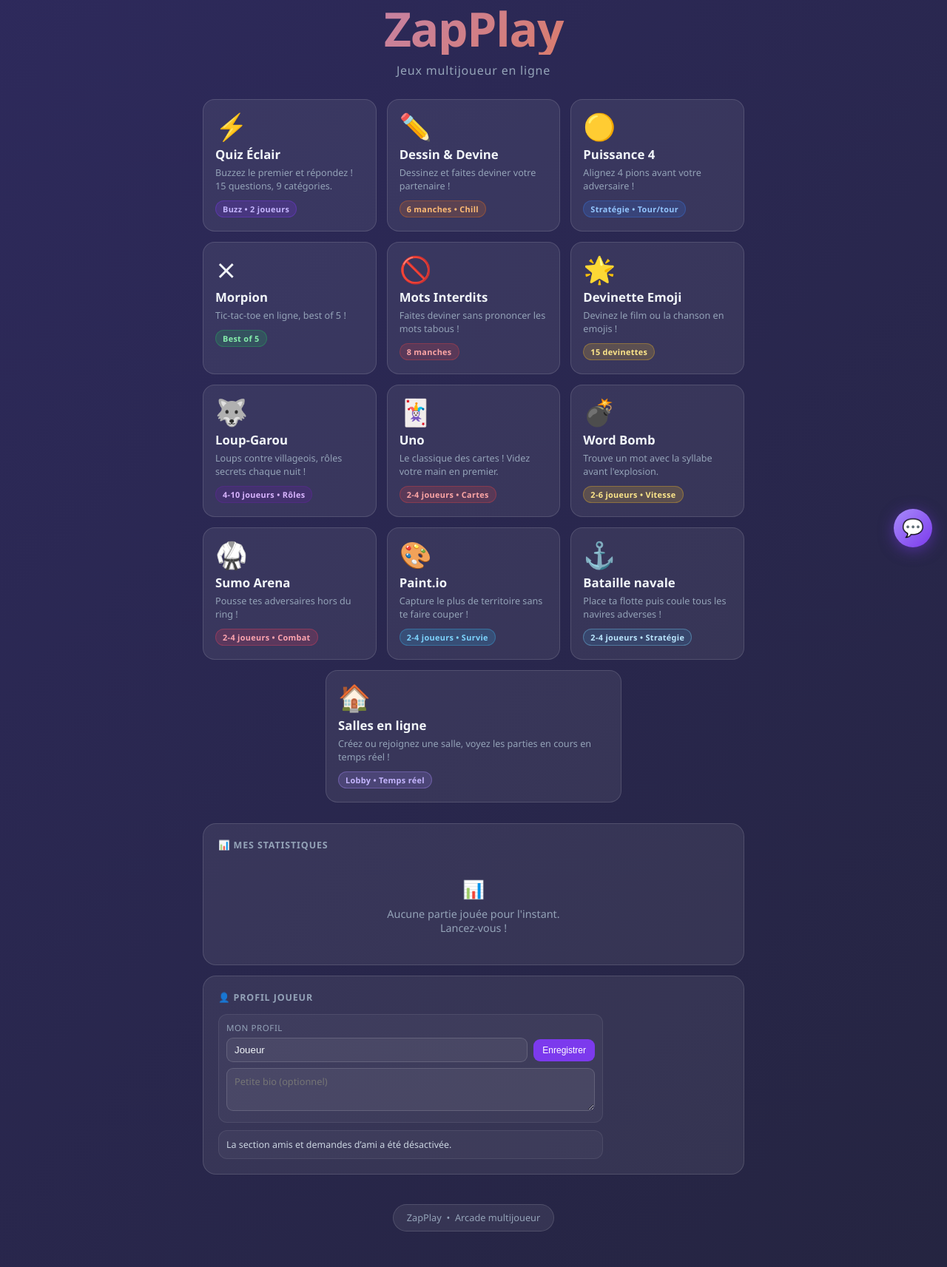
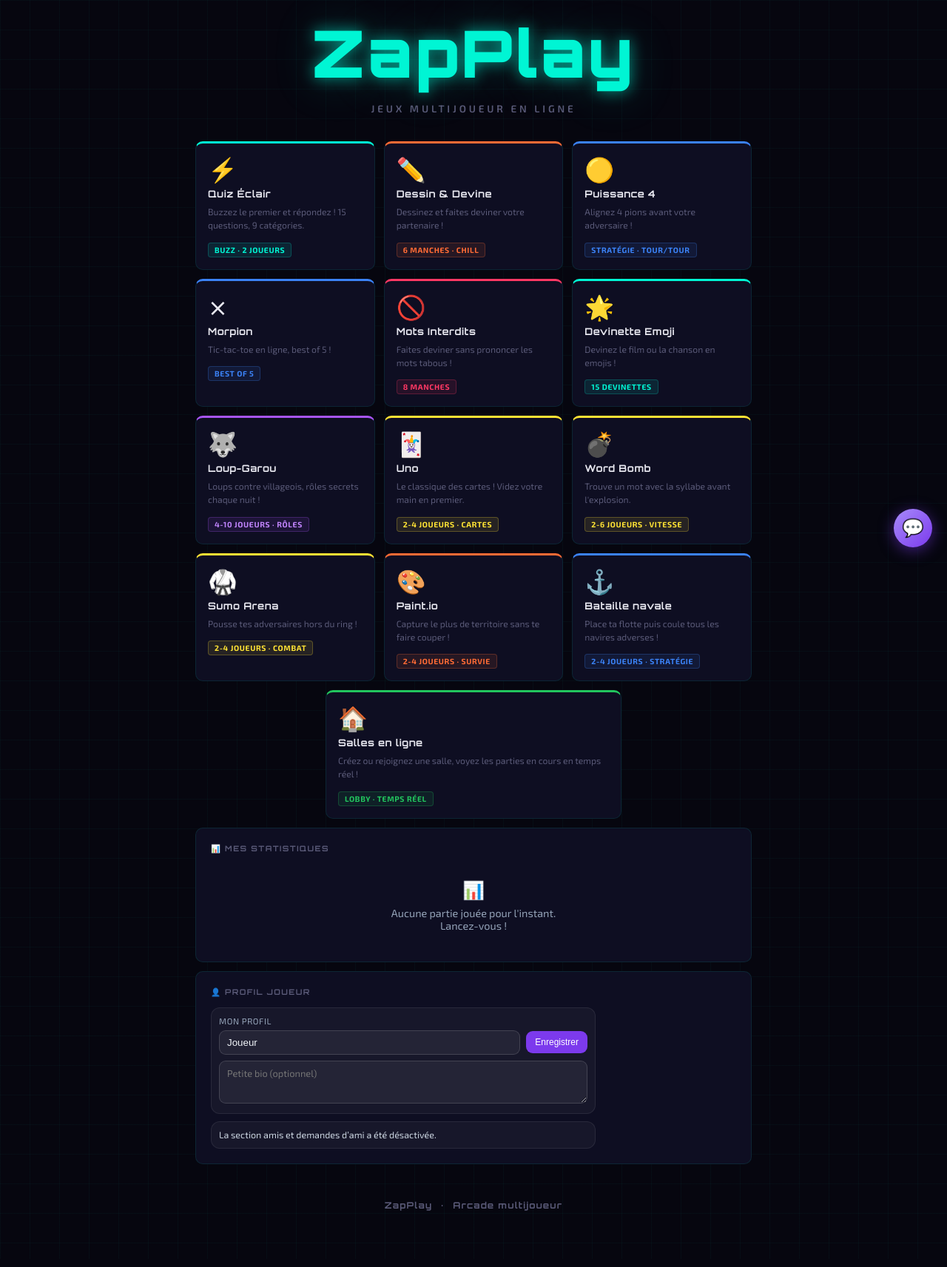
Before and after one commit to Rousslan2/quiz-multijoueur, a website: page public/index.html in a window 1280 px wide. Shown: the part 40-1753 px from the top of the page at 74% size. Drawn offline with Linux system fonts and the light colour scheme.

Commit message:
redesign: arcade neon UI for index + lobby pages
Replace generic purple gradient with dark arcade neon theme.
Orbitron font for headers, Exo 2 for body, electric teal (#00F5D4)
primary accent, near-black background with CSS grid lines, glitch
title animation, per-category card accent colors.

Co-Authored-By: Claude Sonnet 4.6 <noreply@anthropic.com>

```diff
--- a/public/index.html
+++ b/public/index.html
@@ -4,255 +4,334 @@
 <meta charset="UTF-8">
 <meta name="viewport" content="width=device-width, initial-scale=1.0, maximum-scale=1.0, user-scalable=no">
 <title>ZapPlay — Jeux multijoueur en ligne</title>
+<link rel="preconnect" href="https://fonts.googleapis.com">
+<link rel="preconnect" href="https://fonts.gstatic.com" crossorigin>
+<link href="https://fonts.googleapis.com/css2?family=Orbitron:wght@700;900&family=Exo+2:wght@400;500;600;700&display=swap" rel="stylesheet">
 <style>
-:root{
-  --primary:#a78bfa;--primary2:#7c3aed;--buzz:#f97316;--correct:#22c55e;
-  --wrong:#ef4444;--gold:#fbbf24;--text:#f1f5f9;--muted:#94a3b8;
-  --card:rgba(255,255,255,.07);--border:rgba(255,255,255,.13)
-}
-*{box-sizing:border-box;margin:0;padding:0;-webkit-tap-highlight-color:transparent}
-html{height:100%}
-body{
-  min-height:100%;
-  background:linear-gradient(135deg,#0f0c29,#302b63,#24243e);
-  background-size:400% 400%;
-  animation:bgpulse 12s ease infinite;
-  color:var(--text);
-  font-family:'Segoe UI',system-ui,sans-serif;
-  padding:0 0 48px;
-}
-@keyframes bgpulse{
-  0%{background-position:0% 50%}
-  50%{background-position:100% 50%}
-  100%{background-position:0% 50%}
+:root {
+  --bg:     #06060F;
+  --bg2:    #0D0D1F;
+  --card:   #0E0E22;
+  --teal:   #00F5D4;
+  --orange: #FF6B35;
+  --pink:   #FF3864;
+  --gold:   #FFE234;
+  --blue:   #3B82F6;
+  --green:  #22C55E;
+  --text:   #E8E8F0;
+  --muted:  #5A5A78;
+  --border: rgba(0,245,212,.10);
 }
 
-/* ── Header ── */
-.header{text-align:center;padding:44px 20px 28px}
-.header h1{
-  font-size:clamp(2.6rem,9vw,4rem);
-  font-weight:800;
-  background:linear-gradient(135deg,var(--primary),var(--buzz));
-  -webkit-background-clip:text;-webkit-text-fill-color:transparent;background-clip:text;
-  letter-spacing:-.02em;line-height:1.1
+*, *::before, *::after { box-sizing: border-box; margin: 0; padding: 0; -webkit-tap-highlight-color: transparent; }
+
+html { height: 100%; }
+
+body {
+  min-height: 100%;
+  background-color: var(--bg);
+  background-image:
+    linear-gradient(rgba(0,245,212,.03) 1px, transparent 1px),
+    linear-gradient(90deg, rgba(0,245,212,.03) 1px, transparent 1px);
+  background-size: 40px 40px;
+  color: var(--text);
+  font-family: 'Exo 2', sans-serif;
+  padding-bottom: 64px;
 }
-.header p{color:var(--muted);font-size:1rem;margin-top:10px;letter-spacing:.05em}
 
-/* ── Grid ── */
-.grid{
-  display:grid;
-  grid-template-columns:repeat(2,1fr);
-  gap:14px;
-  max-width:760px;
-  margin:0 auto;
-  padding:0 14px;
+/* ── HEADER ── */
+.header {
+  text-align: center;
+  padding: 56px 20px 36px;
+  position: relative;
 }
-@media(min-width:680px){.grid{grid-template-columns:repeat(3,1fr)}}
 
-/* ── Card ── */
-.game-card{
-  display:block;
-  text-decoration:none;
-  background:var(--card);
-  border:1.5px solid var(--border);
-  border-radius:16px;
-  padding:18px 16px;
-  transition:transform .18s,border-color .2s,box-shadow .2s;
-  cursor:pointer;
-  position:relative;
-  overflow:hidden;
-  color:var(--text);
+.logo {
+  font-family: 'Orbitron', monospace;
+  font-weight: 900;
+  font-size: clamp(3rem, 12vw, 5.5rem);
+  letter-spacing: .04em;
+  color: var(--teal);
+  text-shadow:
+    0 0 20px rgba(0,245,212,.6),
+    0 0 60px rgba(0,245,212,.25);
+  position: relative;
+  display: inline-block;
+  animation: glitch 6s infinite;
 }
-.game-card::after{
-  content:'';position:absolute;inset:0;
-  background:linear-gradient(135deg,rgba(167,139,250,.06),rgba(249,115,22,.06));
-  opacity:0;transition:opacity .2s;pointer-events:none;
+
+@keyframes glitch {
+  0%, 90%, 100% { transform: translate(0); text-shadow: 0 0 20px rgba(0,245,212,.6), 0 0 60px rgba(0,245,212,.25); }
+  91%  { transform: translate(-3px, 1px); text-shadow: -3px 0 var(--pink); }
+  92%  { transform: translate(3px, -1px); text-shadow: 3px 0 var(--orange); }
+  93%  { transform: translate(0); text-shadow: 0 0 20px rgba(0,245,212,.6), 0 0 60px rgba(0,245,212,.25); }
+  94%  { transform: translate(2px, 1px); text-shadow: 2px 0 var(--pink); }
+  95%  { transform: translate(0); text-shadow: 0 0 20px rgba(0,245,212,.6), 0 0 60px rgba(0,245,212,.25); }
 }
-.game-card:hover{
-  transform:scale(1.03);
-  border-color:var(--primary);
-  box-shadow:0 8px 36px rgba(167,139,250,.2);
+
+.tagline {
+  font-family: 'Exo 2', sans-serif;
+  font-size: .85rem;
+  font-weight: 600;
+  letter-spacing: .28em;
+  text-transform: uppercase;
+  color: var(--muted);
+  margin-top: 12px;
 }
-.game-card:hover::after{opacity:1}
-.game-card:active{transform:scale(.98)}
 
-.card-icon{
-  font-size:2.2rem;
-  margin-bottom:10px;
-  display:block;
-  line-height:1;
+/* ── GRID ── */
+.grid {
+  display: grid;
+  grid-template-columns: repeat(2, 1fr);
+  gap: 12px;
+  max-width: 780px;
+  margin: 0 auto;
+  padding: 0 14px;
 }
-.card-name{
-  font-size:1.05rem;
-  font-weight:700;
-  color:var(--text);
-  margin-bottom:5px;
-  line-height:1.2;
+@media (min-width: 640px) { .grid { grid-template-columns: repeat(3, 1fr); } }
+
+/* ── CARD ── */
+.game-card {
+  display: block;
+  text-decoration: none;
+  color: var(--text);
+  background: var(--card);
+  border: 1px solid var(--border);
+  border-top: 3px solid var(--teal);
+  border-radius: 10px;
+  padding: 18px 16px 16px;
+  position: relative;
+  overflow: hidden;
+  transition: transform .18s, box-shadow .2s, border-top-color .2s;
 }
-.card-desc{
-  font-size:.79rem;
-  color:var(--muted);
-  line-height:1.45;
-  margin-bottom:10px;
+
+.game-card::before {
+  content: '';
+  position: absolute;
+  inset: 0;
+  background: linear-gradient(160deg, rgba(0,245,212,.04) 0%, transparent 60%);
+  opacity: 0;
+  transition: opacity .2s;
+  pointer-events: none;
 }
-.card-badge{
-  display:inline-block;
-  padding:3px 9px;
-  border-radius:20px;
-  font-size:.68rem;
-  font-weight:700;
-  letter-spacing:.03em;
+
+.game-card:hover {
+  transform: translateY(-3px);
+  box-shadow: 0 0 0 1px var(--teal), 0 8px 32px rgba(0,245,212,.15);
 }
-.b-quiz  {background:rgba(124,58,237,.22);color:#c4b5fd;border:1px solid rgba(124,58,237,.35)}
-.b-draw  {background:rgba(249,115,22,.18);color:#fdba74;border:1px solid rgba(249,115,22,.3)}
-.b-p4    {background:rgba(59,130,246,.18);color:#93c5fd;border:1px solid rgba(59,130,246,.3)}
-.b-morpion{background:rgba(34,197,94,.18);color:#86efac;border:1px solid rgba(34,197,94,.3)}
-.b-taboo {background:rgba(239,68,68,.18);color:#fca5a5;border:1px solid rgba(239,68,68,.3)}
-.b-emoji {background:rgba(251,191,36,.18);color:#fde68a;border:1px solid rgba(251,191,36,.3)}
-.b-loup {background:rgba(107,33,168,.22);color:#d8b4fe;border:1px solid rgba(107,33,168,.35)}
-.b-uno  {background:rgba(239,68,68,.18);color:#fca5a5;border:1px solid rgba(239,68,68,.3)}
-.b-bomb {background:rgba(251,191,36,.18);color:#fde68a;border:1px solid rgba(251,191,36,.3)}
-.b-sumo {background:rgba(244,63,94,.18);color:#fda4af;border:1px solid rgba(244,63,94,.3)}
-.b-paint {background:rgba(56,189,248,.18);color:#7dd3fc;border:1px solid rgba(56,189,248,.3)}
-.b-naval {background:rgba(56,189,248,.12);color:#bae6fd;border:1px solid rgba(125,211,252,.35)}
+.game-card:hover::before { opacity: 1; }
+.game-card:active { transform: scale(.98); }
 
-/* ── Footer ── */
-.footer{
-  text-align:center;
-  margin-top:40px;
-  color:var(--muted);
-  font-size:.8rem;
-  padding:0 16px;
+.game-card.c-quiz   { border-top-color: var(--teal); }
+.game-card.c-draw   { border-top-color: var(--orange); }
+.game-card.c-strat  { border-top-color: var(--blue); }
+.game-card.c-word   { border-top-color: var(--pink); }
+.game-card.c-social { border-top-color: #A855F7; }
+.game-card.c-action { border-top-color: var(--gold); }
+.game-card.c-lobby  { border-top-color: var(--green); }
+
+.game-card.c-quiz:hover  { box-shadow: 0 0 0 1px var(--teal),   0 8px 32px rgba(0,245,212,.15); }
+.game-card.c-draw:hover  { box-shadow: 0 0 0 1px var(--orange), 0 8px 32px rgba(255,107,53,.12); }
+.game-card.c-strat:hover { box-shadow: 0 0 0 1px var(--blue),   0 8px 32px rgba(59,130,246,.12); }
+.game-card.c-word:hover  { box-shadow: 0 0 0 1px var(--pink),   0 8px 32px rgba(255,56,100,.12); }
+.game-card.c-social:hover{ box-shadow: 0 0 0 1px #A855F7,       0 8px 32px rgba(168,85,247,.12); }
+.game-card.c-action:hover{ box-shadow: 0 0 0 1px var(--gold),   0 8px 32px rgba(255,226,52,.12); }
+.game-card.c-lobby:hover { box-shadow: 0 0 0 1px var(--green),  0 8px 32px rgba(34,197,94,.12); }
+
+.card-icon {
+  font-size: 2rem;
+  display: block;
+  line-height: 1;
+  margin-bottom: 10px;
 }
-.footer span{
-  display:inline-block;
-  padding:7px 18px;
-  background:var(--card);
-  border:1px solid var(--border);
-  border-radius:24px;
-  line-height:1.6;
+
+.card-name {
+  font-family: 'Orbitron', monospace;
+  font-size: .82rem;
+  font-weight: 700;
+  letter-spacing: .04em;
+  color: var(--text);
+  margin-bottom: 6px;
+  line-height: 1.3;
+}
+
+.card-desc {
+  font-size: .76rem;
+  color: var(--muted);
+  line-height: 1.5;
+  margin-bottom: 12px;
+}
+
+.card-badge {
+  display: inline-block;
+  padding: 3px 8px;
+  border-radius: 4px;
+  font-size: .65rem;
+  font-weight: 700;
+  letter-spacing: .06em;
+  text-transform: uppercase;
+  background: rgba(0,245,212,.1);
+  color: var(--teal);
+  border: 1px solid rgba(0,245,212,.2);
+}
+
+.game-card.c-draw   .card-badge { background: rgba(255,107,53,.1); color: var(--orange); border-color: rgba(255,107,53,.25); }
+.game-card.c-strat  .card-badge { background: rgba(59,130,246,.1); color: var(--blue);   border-color: rgba(59,130,246,.25); }
+.game-card.c-word   .card-badge { background: rgba(255,56,100,.1); color: var(--pink);   border-color: rgba(255,56,100,.25); }
+.game-card.c-social .card-badge { background: rgba(168,85,247,.1); color: #C084FC;       border-color: rgba(168,85,247,.25); }
+.game-card.c-action .card-badge { background: rgba(255,226,52,.1); color: var(--gold);   border-color: rgba(255,226,52,.25); }
+.game-card.c-lobby  .card-badge { background: rgba(34,197,94,.1);  color: var(--green);  border-color: rgba(34,197,94,.25); }
+
+/* ── PANELS ── */
+.panel {
+  max-width: 780px;
+  margin: 12px auto 0;
+  padding: 0 14px;
+}
+.panel-inner {
+  background: var(--card);
+  border: 1px solid var(--border);
+  border-radius: 10px;
+  padding: 20px;
+}
+.panel-title {
+  font-family: 'Orbitron', monospace;
+  font-size: .65rem;
+  font-weight: 700;
+  letter-spacing: .14em;
+  text-transform: uppercase;
+  color: var(--muted);
+  margin-bottom: 14px;
+}
+
+/* ── FOOTER ── */
+.footer {
+  text-align: center;
+  margin-top: 48px;
+  color: var(--muted);
+  font-size: .75rem;
+  letter-spacing: .1em;
+  font-family: 'Orbitron', monospace;
 }
 </style>
 </head>
 <body>
 
 <div class="header">
-  <h1>ZapPlay</h1>
-  <p>Jeux multijoueur en ligne</p>
+  <div class="logo">ZapPlay</div>
+  <div class="tagline">Jeux multijoueur en ligne</div>
 </div>
 
 <div class="grid">
 
-  <a class="game-card" href="quiz.html">
+  <a class="game-card c-quiz" href="quiz.html">
     <span class="card-icon">&#9889;</span>
     <div class="card-name">Quiz Éclair</div>
     <div class="card-desc">Buzzez le premier et répondez ! 15 questions, 9 catégories.</div>
-    <span class="card-badge b-quiz">Buzz &bull; 2 joueurs</span>
+    <span class="card-badge">Buzz · 2 joueurs</span>
   </a>
 
-  <a class="game-card" href="draw.html">
+  <a class="game-card c-draw" href="draw.html">
     <span class="card-icon">&#9999;&#65039;</span>
     <div class="card-name">Dessin &amp; Devine</div>
     <div class="card-desc">Dessinez et faites deviner votre partenaire !</div>
-    <span class="card-badge b-draw">6 manches &bull; Chill</span>
+    <span class="card-badge">6 manches · Chill</span>
   </a>
 
-  <a class="game-card" href="p4.html">
+  <a class="game-card c-strat" href="p4.html">
     <span class="card-icon">&#128993;</span>
     <div class="card-name">Puissance 4</div>
     <div class="card-desc">Alignez 4 pions avant votre adversaire !</div>
-    <span class="card-badge b-p4">Stratégie &bull; Tour/tour</span>
+    <span class="card-badge">Stratégie · Tour/tour</span>
   </a>
 
-  <a class="game-card" href="morpion.html">
+  <a class="game-card c-strat" href="morpion.html">
     <span class="card-icon">&#10799;&#65038;</span>
     <div class="card-name">Morpion</div>
     <div class="card-desc">Tic-tac-toe en ligne, best of 5 !</div>
-    <span class="card-badge b-morpion">Best of 5</span>
+    <span class="card-badge">Best of 5</span>
   </a>
 
-  <a class="game-card" href="taboo.html">
+  <a class="game-card c-word" href="taboo.html">
     <span class="card-icon">&#128683;</span>
     <div class="card-name">Mots Interdits</div>
     <div class="card-desc">Faites deviner sans prononcer les mots tabous !</div>
-    <span class="card-badge b-taboo">8 manches</span>
+    <span class="card-badge">8 manches</span>
   </a>
 
-  <a class="game-card" href="emoji.html">
+  <a class="game-card c-quiz" href="emoji.html">
     <span class="card-icon">&#127775;</span>
     <div class="card-name">Devinette Emoji</div>
     <div class="card-desc">Devinez le film ou la chanson en emojis !</div>
-    <span class="card-badge b-emoji">15 devinettes</span>
+    <span class="card-badge">15 devinettes</span>
   </a>
 
-  <a class="game-card" href="loup.html">
+  <a class="game-card c-social" href="loup.html">
     <span class="card-icon">&#x1F43A;</span>
     <div class="card-name">Loup-Garou</div>
     <div class="card-desc">Loups contre villageois, rôles secrets chaque nuit !</div>
-    <span class="card-badge b-loup">4-10 joueurs &bull; Rôles</span>
+    <span class="card-badge">4-10 joueurs · Rôles</span>
   </a>
 
-  <a class="game-card" href="uno.html">
+  <a class="game-card c-action" href="uno.html">
     <span class="card-icon">&#x1F0CF;</span>
     <div class="card-name">Uno</div>
     <div class="card-desc">Le classique des cartes ! Videz votre main en premier.</div>
-    <span class="card-badge b-uno">2-4 joueurs &bull; Cartes</span>
+    <span class="card-badge">2-4 joueurs · Cartes</span>
   </a>
 
-  <a class="game-card" href="wordbomb.html">
-    <span class="card-icon">💣</span>
+  <a class="game-card c-action" href="wordbomb.html">
+    <span class="card-icon">&#x1F4A3;</span>
     <div class="card-name">Word Bomb</div>
     <div class="card-desc">Trouve un mot avec la syllabe avant l'explosion.</div>
-    <span class="card-badge b-bomb">2-6 joueurs &bull; Vitesse</span>
+    <span class="card-badge">2-6 joueurs · Vitesse</span>
   </a>
 
-  <a class="game-card" href="sumo.html">
-    <span class="card-icon">🥋</span>
+  <a class="game-card c-action" href="sumo.html">
+    <span class="card-icon">&#x1F94B;</span>
     <div class="card-name">Sumo Arena</div>
     <div class="card-desc">Pousse tes adversaires hors du ring !</div>
-    <span class="card-badge b-sumo">2-4 joueurs &bull; Combat</span>
+    <span class="card-badge">2-4 joueurs · Combat</span>
   </a>
 
-  <a class="game-card" href="paint.html">
-    <span class="card-icon">🎨</span>
+  <a class="game-card c-draw" href="paint.html">
+    <span class="card-icon">&#x1F3A8;</span>
     <div class="card-name">Paint.io</div>
     <div class="card-desc">Capture le plus de territoire sans te faire couper !</div>
-    <span class="card-badge b-paint">2-4 joueurs &bull; Survie</span>
+    <span class="card-badge">2-4 joueurs · Survie</span>
   </a>
 
-  <a class="game-card" href="naval.html">
-    <span class="card-icon">⚓</span>
+  <a class="game-card c-strat" href="naval.html">
+    <span class="card-icon">&#9875;</span>
     <div class="card-name">Bataille navale</div>
     <div class="card-desc">Place ta flotte puis coule tous les navires adverses !</div>
-    <span class="card-badge b-naval">2-4 joueurs &bull; Stratégie</span>
+    <span class="card-badge">2-4 joueurs · Stratégie</span>
   </a>
 
-  <a class="game-card" href="lobby.html" style="grid-column:1/-1;max-width:400px;margin:0 auto;width:100%">
+  <a class="game-card c-lobby" href="lobby.html" style="grid-column:1/-1;max-width:400px;margin:0 auto;width:100%">
     <span class="card-icon">&#127968;</span>
     <div class="card-name">Salles en ligne</div>
     <div class="card-desc">Créez ou rejoignez une salle, voyez les parties en cours en temps réel !</div>
-    <span class="card-badge" style="background:rgba(167,139,250,.18);color:#c4b5fd;border:1px solid rgba(167,139,250,.35)">Lobby &bull; Temps réel</span>
+    <span class="card-badge">Lobby · Temps réel</span>
   </a>
 
 </div>
 
-<div style="max-width:760px;margin:28px auto 0;padding:0 14px">
-  <div style="background:rgba(255,255,255,.07);border:1.5px solid rgba(255,255,255,.13);border-radius:18px;padding:20px">
-    <div style="font-size:.78rem;color:#94a3b8;text-transform:uppercase;letter-spacing:.07em;font-weight:700;margin-bottom:14px">📊 Mes statistiques</div>
+<div class="panel">
+  <div class="panel-inner">
+    <div class="panel-title">&#128202; Mes statistiques</div>
     <div id="history-widget"></div>
   </div>
 </div>
 
-<div style="max-width:760px;margin:14px auto 0;padding:0 14px">
-  <div style="background:rgba(255,255,255,.07);border:1.5px solid rgba(255,255,255,.13);border-radius:18px;padding:20px">
-    <div style="font-size:.78rem;color:#94a3b8;text-transform:uppercase;letter-spacing:.07em;font-weight:700;margin-bottom:14px">👤 Profil joueur</div>
+<div class="panel">
+  <div class="panel-inner">
+    <div class="panel-title">&#128100; Profil joueur</div>
     <div id="social-widget"></div>
   </div>
 </div>
 
-<div class="footer">
-  <span>ZapPlay &nbsp;&bull;&nbsp; Arcade multijoueur</span>
-</div>
+<div class="footer">ZapPlay &nbsp;·&nbsp; Arcade multijoueur</div>
 
 <script src="shared.js"></script>
 <script src="chat.js"></script>
```
Also changed, not shown: public/lobby.html (+97 -145 lines).
